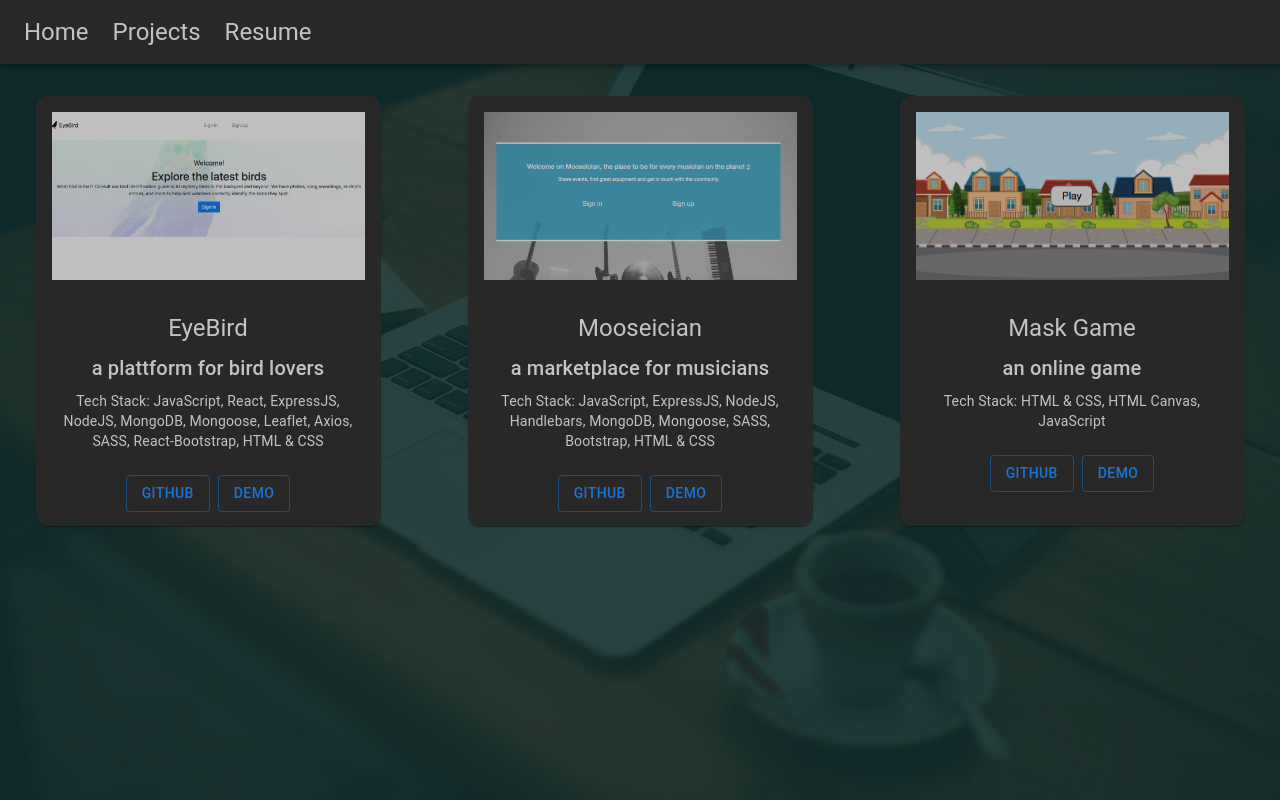
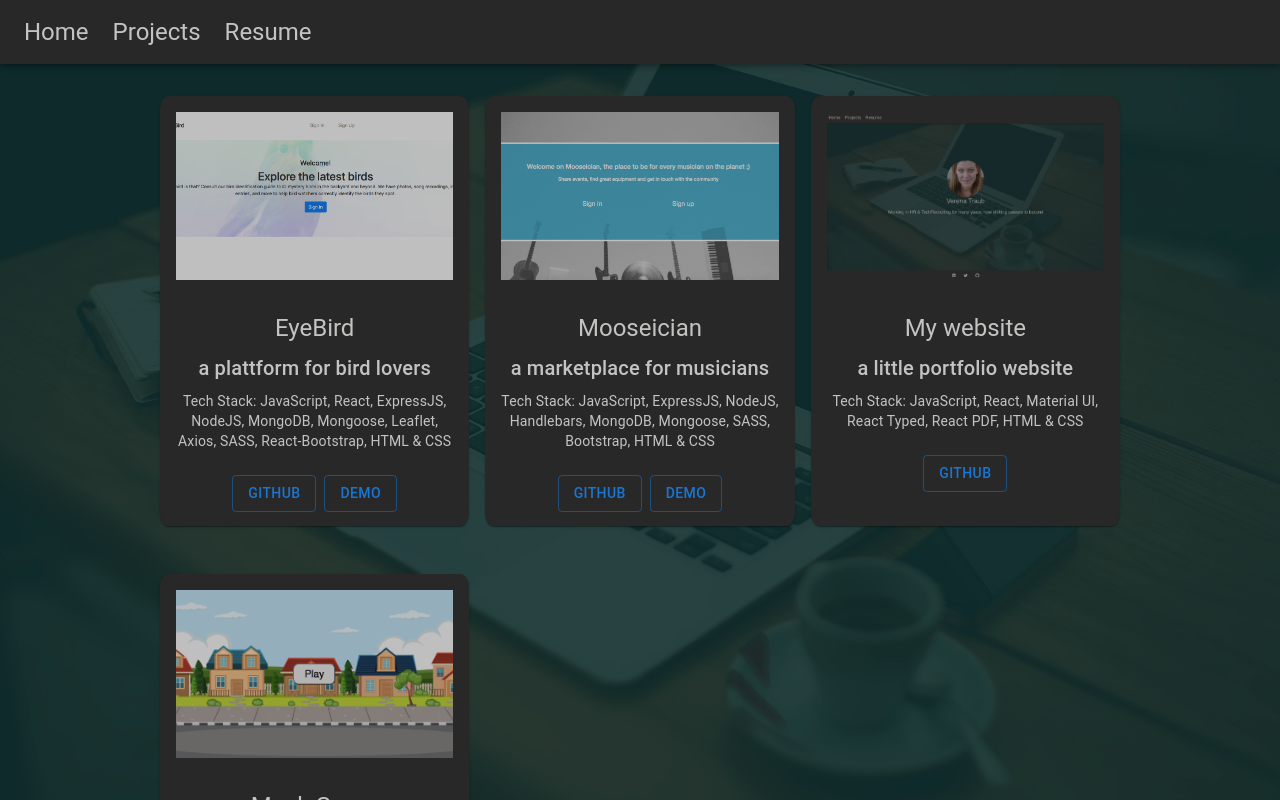
Before and after one commit to vtrHH/website, a React (Create React App) app: page /projects in a window 1280 px wide. Shown: the top 800 px of the page. Built offline with nearby package versions, Linux system fonts and the light colour scheme.

Commit message:
adds a bit more styling

```diff
--- a/src/App.css
+++ b/src/App.css
@@ -1,11 +1,15 @@
+* {
+  box-sizing: border-box;
+}
+
 html {
-  box-sizing: border-box;
-  margin: 0;
-  padding: 0;
+  height: 100%;
+  position: relative;
 }
 
 body {
-  min-height: '100vh';
+  height: 100%;
+  position: relative;
   background: url(./assets/coffee-apple.jpg) no-repeat center center fixed;
   -webkit-background: cover;
   -moz-background: cover;
--- a/src/Components/Footer.tsx
+++ b/src/Components/Footer.tsx
@@ -10,7 +10,8 @@ const useStyles = makeStyles({
     bottom: '0',
     left: '0',
     backgroundColor: '#292828',
-    paddingTop: '1em'
+    paddingTop: '1em',
+    paddingBottom: '0.5em'
   },
   text: {
     textAlign: 'center',
@@ -61,10 +62,6 @@ const Footer = () => {
             />
           </Grid>
         </Grid>
-
-        <Typography variant="body2" className={classes.text}>
-          Made with ♡, React & Material UI
-        </Typography>
       </Box>
     </>
   );
--- a/src/Components/Projects.tsx
+++ b/src/Components/Projects.tsx
@@ -1,6 +1,7 @@
 import React from 'react';
 
 import Navbar from './Navbar';
+import Footer from './Footer';
 
 import {
   Box,
@@ -18,15 +19,21 @@ import { makeStyles } from '@mui/styles';
 import eyebird from '../assets/eyebird.png';
 import maskGame from '../assets/mask-game.png';
 import mooseician from '../assets/mooseician.png';
+import ownWebsite from '../assets/own_website.png';
 
 const useStyles = makeStyles({
   mainContainer: {
     marginTop: '5rem',
-    height: '100%'
+    minHeight: '100vh',
+    position: 'relative',
+    paddingBottom: '5rem'
+  },
+  gridContainer: {
+    margin: '0 10rem 0 10rem'
   },
   cardContainer: {
     maxWidth: 345,
-    height: 430,
+    minHeight: 430,
     margin: '1rem auto'
   },
   cardContent: {
@@ -42,8 +49,10 @@ const useStyles = makeStyles({
 const Projects = () => {
   const classes = useStyles();
   return (
+    <>
       <Box className={classes.mainContainer}>
         <Navbar />
+        <Box className={classes.gridContainer}>
           <Grid container spacing={2}>
             <Grid item xs={12} sm={6} md={4}>
               <Card
@@ -113,8 +122,8 @@ const Projects = () => {
                     a marketplace for musicians
                   </Typography>
                   <Typography variant="body2" component="p">
-                Tech Stack: JavaScript, ExpressJS, NodeJS, Handlebars, MongoDB,
-                Mongoose, SASS, Bootstrap, HTML & CSS
+                    Tech Stack: JavaScript, ExpressJS, NodeJS, Handlebars,
+                    MongoDB, Mongoose, SASS, Bootstrap, HTML & CSS
                   </Typography>
                 </CardContent>
                 <CardActions className={classes.buttonGroup}>
@@ -136,6 +145,44 @@ const Projects = () => {
                       rel="noopener"
                     >
                       Demo
+                    </Link>
+                  </Button>
+                </CardActions>
+              </Card>
+            </Grid>
+            <Grid item xs={12} sm={6} md={4}>
+              <Card
+                className={classes.cardContainer}
+                style={{ backgroundColor: '#292828', borderRadius: '3%' }}
+              >
+                <CardMedia
+                  component="img"
+                  image={ownWebsite}
+                  alt="Mooseician"
+                  height="200"
+                  style={{ padding: '1rem', opacity: '0.7' }}
+                />
+                <CardContent className={classes.cardContent}>
+                  <Typography gutterBottom variant="h5" component="div">
+                    My website
+                  </Typography>
+                  <Typography gutterBottom variant="h6" component="div">
+                    a little portfolio website
+                  </Typography>
+                  <Typography variant="body2" component="p">
+                    Tech Stack: JavaScript, React, Material UI, React Typed,
+                    React PDF, HTML & CSS
+                  </Typography>
+                </CardContent>
+                <CardActions className={classes.buttonGroup}>
+                  <Button variant="outlined">
+                    <Link
+                      href="https://github.com/vtrHH/website"
+                      underline="none"
+                      target="_blank"
+                      rel="noopener"
+                    >
+                      Github
                     </Link>
                   </Button>
                 </CardActions>
@@ -190,6 +237,9 @@ const Projects = () => {
             </Grid>
           </Grid>
         </Box>
+        <Footer />
+      </Box>
+    </>
   );
 };
 
--- a/src/Components/Resume.tsx
+++ b/src/Components/Resume.tsx
@@ -8,10 +8,13 @@ import ArrowForwardIosIcon from '@mui/icons-material/ArrowForwardIos';
 
 import testFile from '../assets/test.pdf';
 import Navbar from './Navbar';
+import Footer from './Footer';
 
 const useStyles = makeStyles({
   mainContainer: {
-    height: '100%',
+    minHeight: '100vh',
+    position: 'relative',
+    paddingBottom: '3rem'
   },
   pageContainer: {
     textAlign: 'center',
@@ -78,6 +81,7 @@ const Resume = () => {
           </Grid>
         </Grid>
       </Box>
+      <Footer />
     </Box>
   );
 };
```
Also changed, not shown: src/assets/own_website.png (added). Lines whose indentation alone changed are shown as unchanged.
